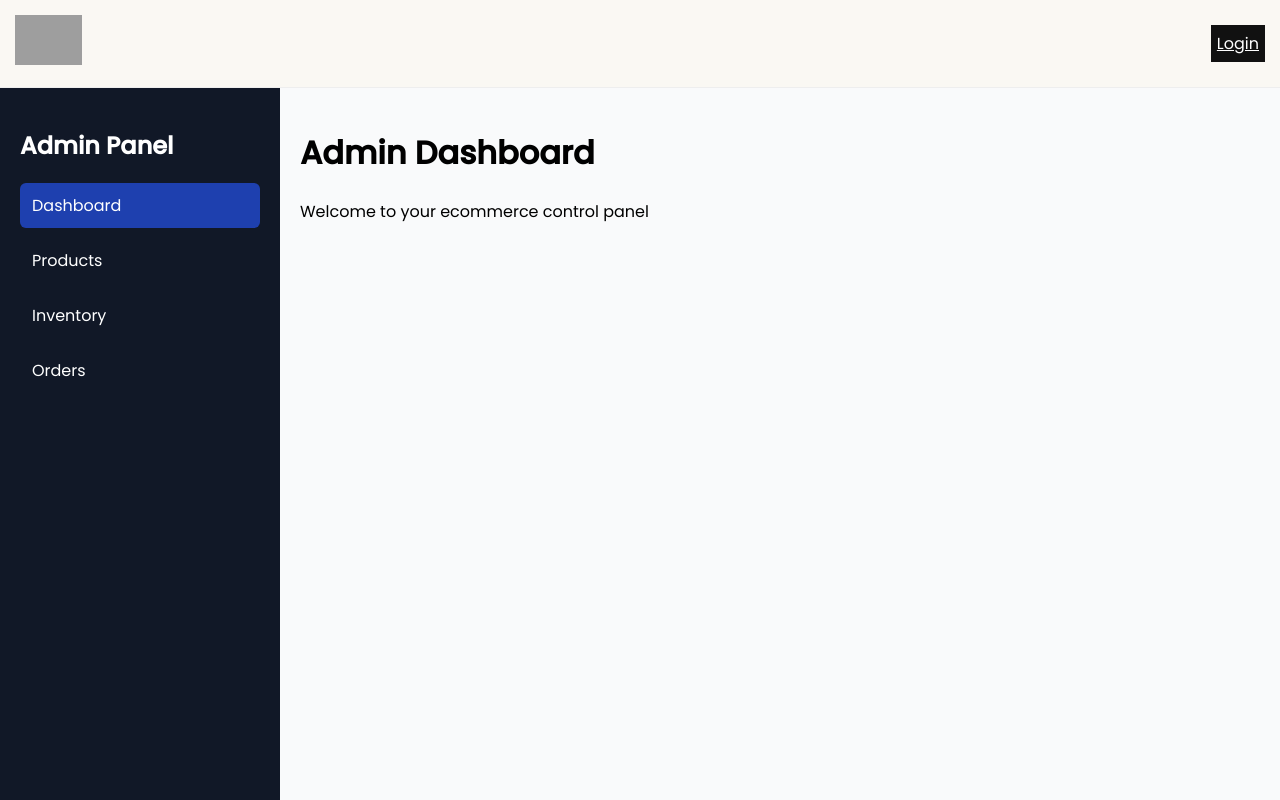
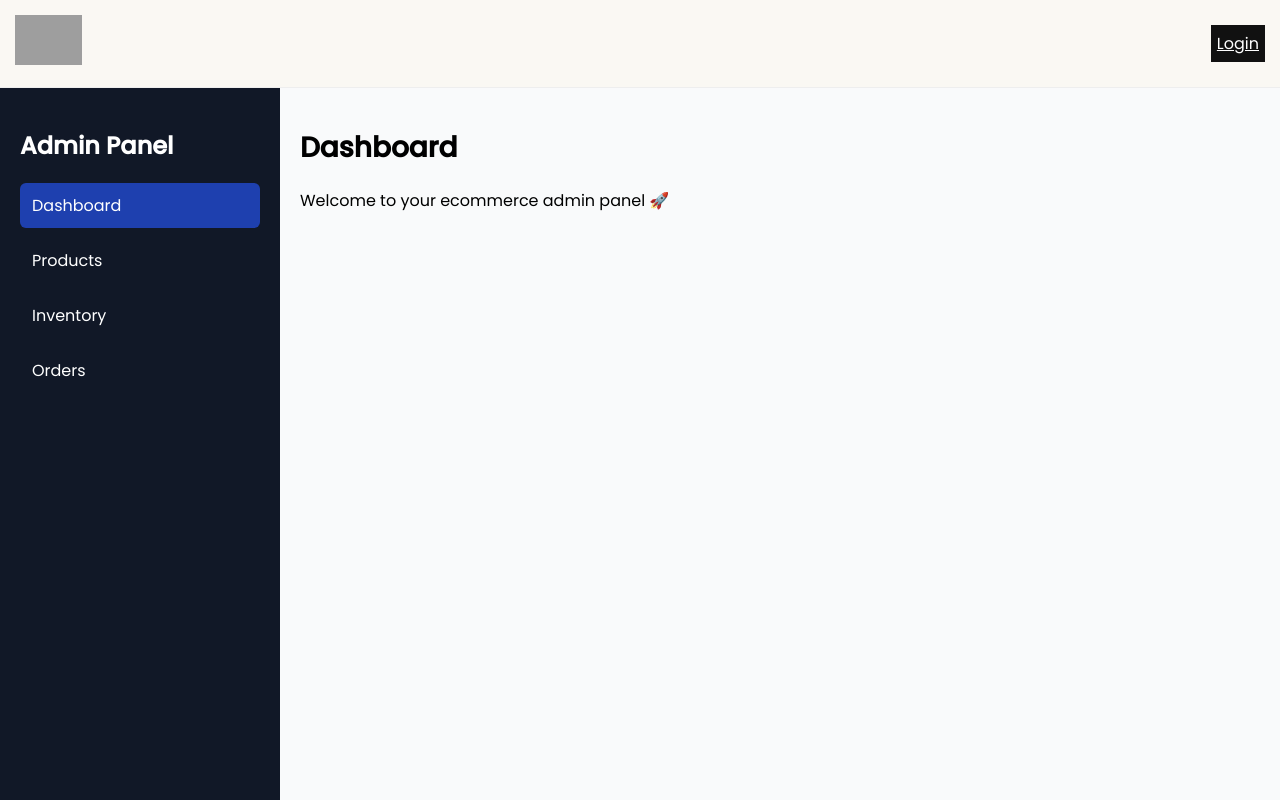
Before and after one commit to nagarajukandula55/native, a Next.js app: page /admin in a window 1280 px wide. Shown: the top 800 px of the page. Built offline with nearby package versions, Linux system fonts and the light colour scheme; no server answers; grey boxes are pictures that could not be loaded.

Commit message:
Update page.js

```diff
--- a/app/admin/(dashboard)/page.js
+++ b/app/admin/(dashboard)/page.js
@@ -1,8 +1,13 @@
 export default function AdminDashboard() {
   return (
     <div>
-      <h1>Admin Dashboard</h1>
-      <p>Welcome to your ecommerce control panel</p>
+      <h1 style={{ fontSize: 28, fontWeight: "bold" }}>
+        Dashboard
+      </h1>
+
+      <p style={{ marginTop: 10 }}>
+        Welcome to your ecommerce admin panel 🚀
+      </p>
     </div>
   );
 }
```
